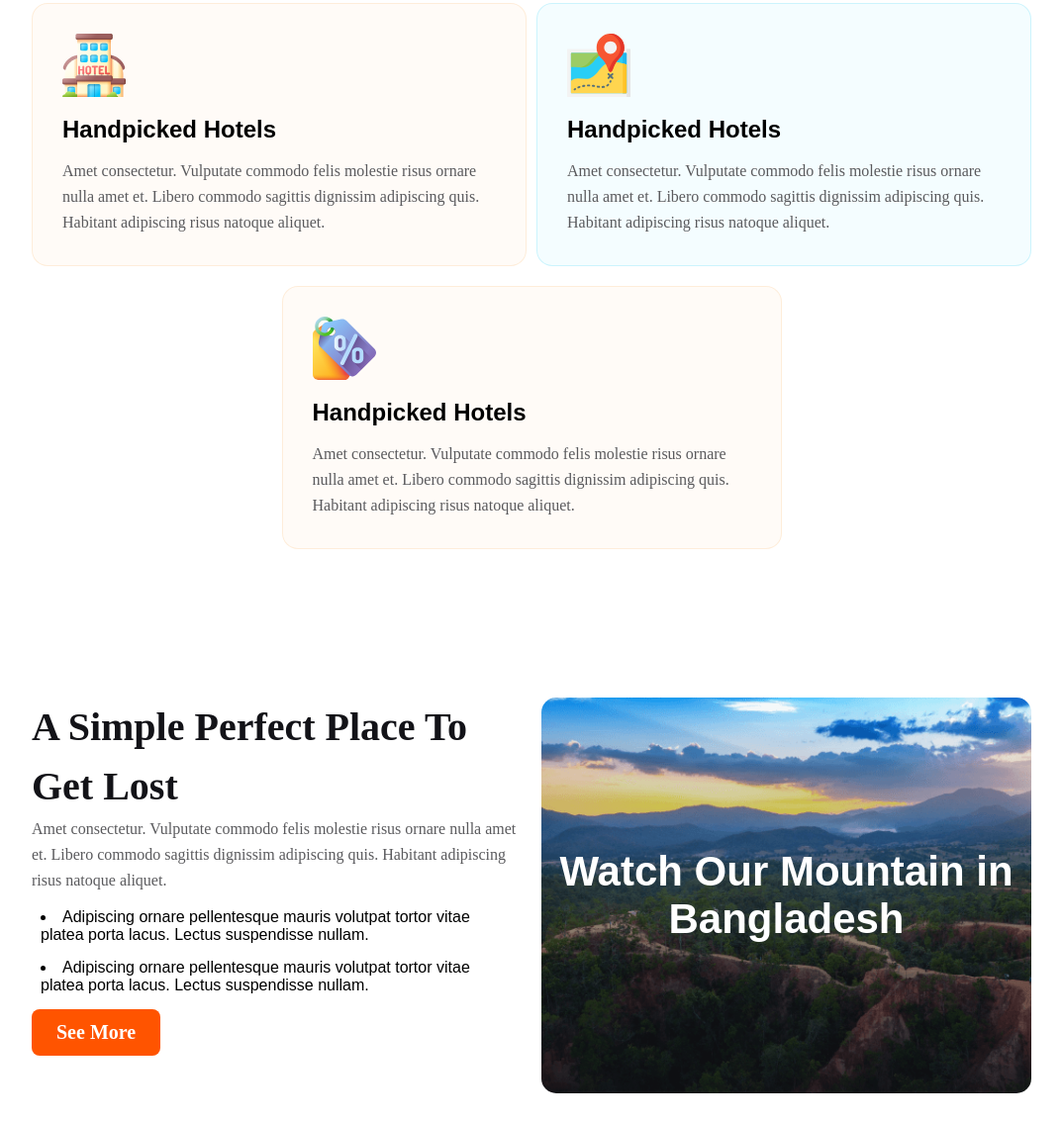
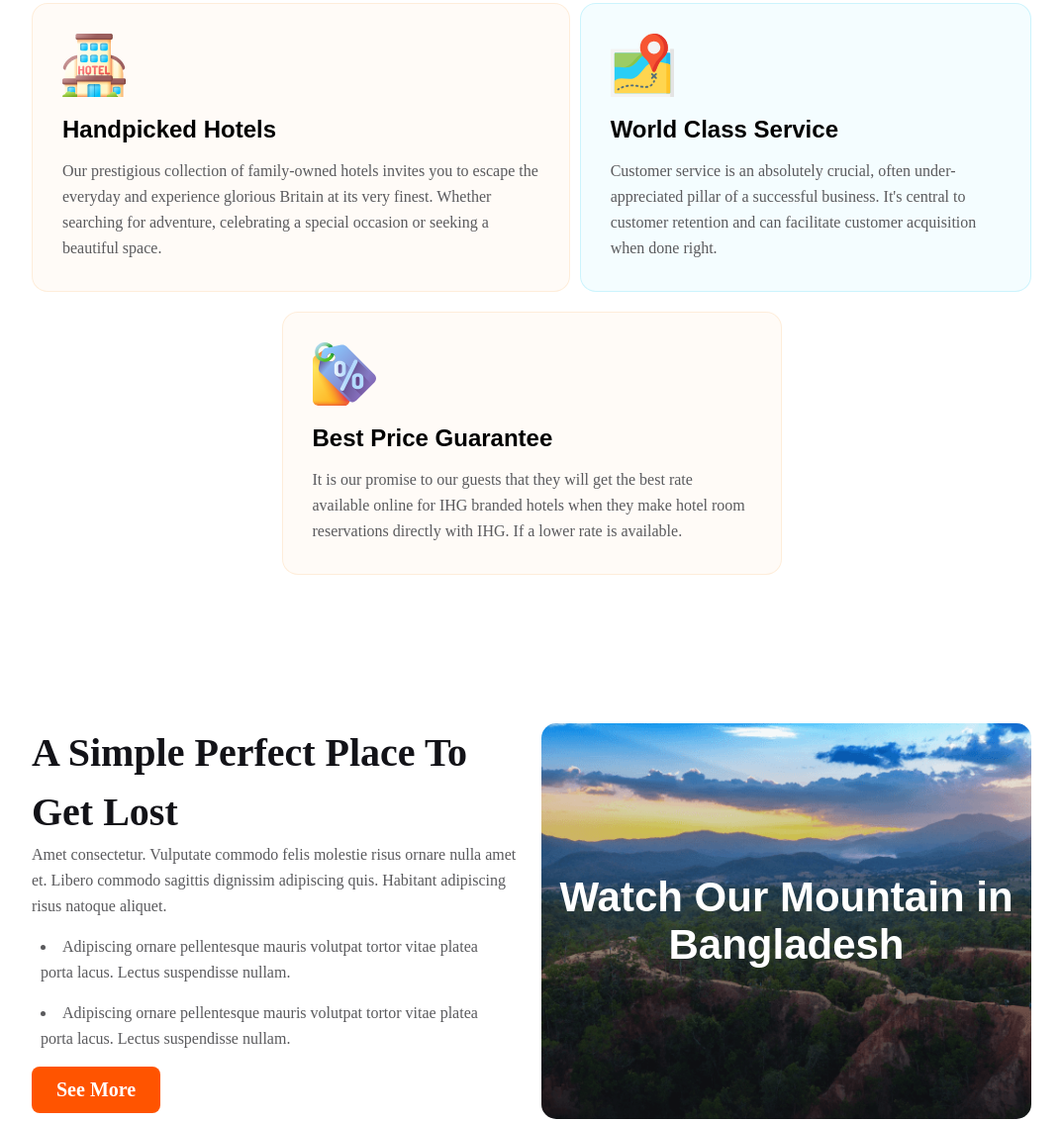
Before and after one commit to rijbe/Assignment-No-2, a plain HTML site: page index.html in a window 1280 px wide. Shown: the part 2869-4003 px from the top of the page at 99% size, without its empty margins (103-1176 px from the left). Drawn offline with Linux system fonts and the light colour scheme.

Commit message:
added to text in here

```diff
--- a/index.html
+++ b/index.html
@@ -125,7 +125,7 @@
                             Handpicked Hotels
                         </h1>
                         <p class="text">
-                            Amet consectetur. Vulputate commodo felis molestie risus  ornare nulla amet et. Libero commodo sagittis dignissim adipiscing quis. Habitant adipiscing risus natoque aliquet.
+                            Our prestigious collection of family-owned hotels invites you to escape the everyday and experience glorious Britain at its very finest. Whether searching for adventure, celebrating a special occasion or seeking a beautiful space.
                         </p>
                     </div>
                 </div>
@@ -133,10 +133,10 @@
                     <div class="card-img">
                         <img src="Images/map 1.svg" alt="">
                         <h1 class="card-title">
-                            Handpicked Hotels
+                            World Class Service
                         </h1>
                         <p class="text">
-                            Amet consectetur. Vulputate commodo felis molestie risus  ornare nulla amet et. Libero commodo sagittis dignissim adipiscing quis. Habitant adipiscing risus natoque aliquet.
+                            Customer service is an absolutely crucial, often under-appreciated pillar of a successful business. It's central to customer retention and can facilitate customer acquisition when done right.
                         </p>
                     </div>
                 </div>
@@ -146,10 +146,10 @@
                     <div class="card-img">
                         <img src="Images/price-tag 1.svg" alt="">
                         <h1 class="card-title">
-                            Handpicked Hotels
+                            Best Price Guarantee
                         </h1>
                         <p class="text">
-                            Amet consectetur. Vulputate commodo felis molestie risus  ornare nulla amet et. Libero commodo sagittis dignissim adipiscing quis. Habitant adipiscing risus natoque aliquet.
+                            It is our promise to our guests that they will get the best rate available online for IHG branded hotels when they make hotel room reservations directly with IHG. If a lower rate is available.
                         </p>
                     </div>
                 </div>
@@ -212,7 +212,7 @@
                     </div>
                     <div class="footer-heading">
                         <p class="footer-text">
-                            Lorem ipsum dolor sit amet consectetur. Nulla sit viverra morbi vitae blandit orci potenti vulputate. Leo erat maecenas vitae elementum ultricies nullam.
+                            Corporate travel reservation is completed. Traveler receives an email invitation to enroll with their ticketed itinerary. Traveler completes required web-form and enrolls their mobile number
                         </p>
                     </div>
                     <div class="fotoer-icon">
--- a/style/style.css
+++ b/style/style.css
@@ -459,6 +459,12 @@ main{
 }
 .sample-li{
     margin: 15px 9px;
+    color: #5A5A5D;
+    font-family: Mulish;
+    font-size: 16px;
+    font-style: normal;
+    font-weight: 400;
+    line-height: 26px; /* 162.5% */
 }
 hr{
     border-radius: 8px;
@@ -598,7 +604,7 @@ hr{
     display: block;
     text-align: center;
     max-width: 1440px;
-    height: 310px;
+    height: 350px;
     background: rgba(19, 19, 24, 0.05);
     padding: 70px 0px;
 }
```
